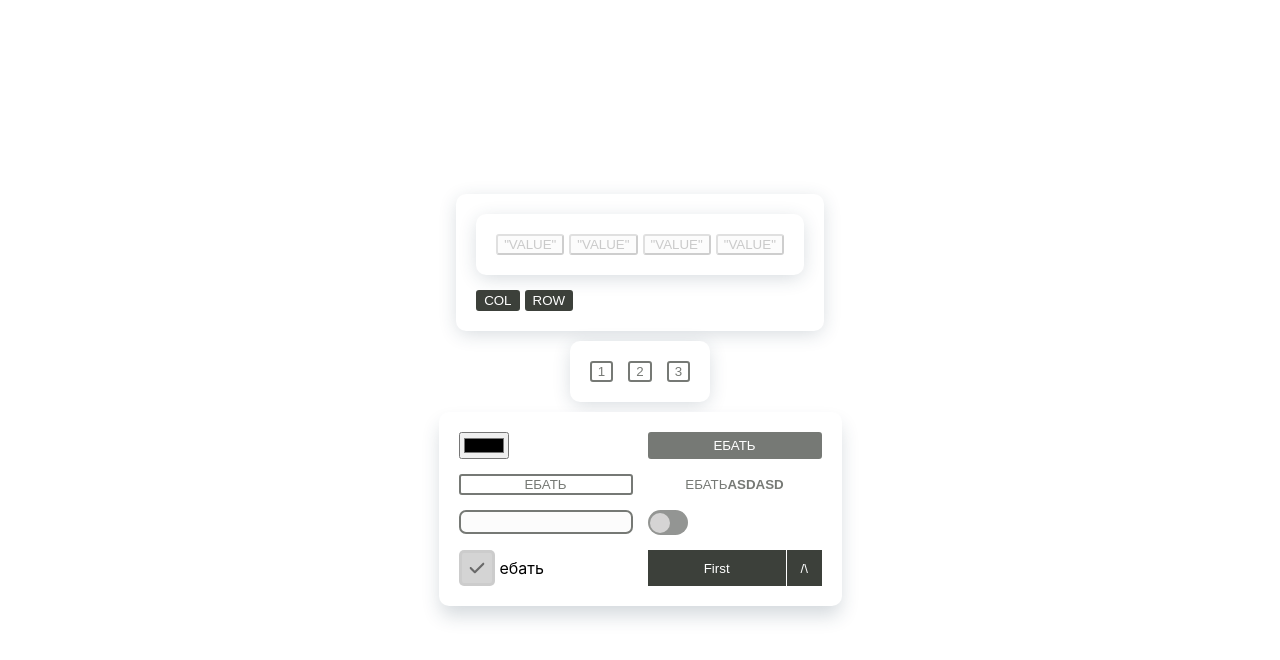
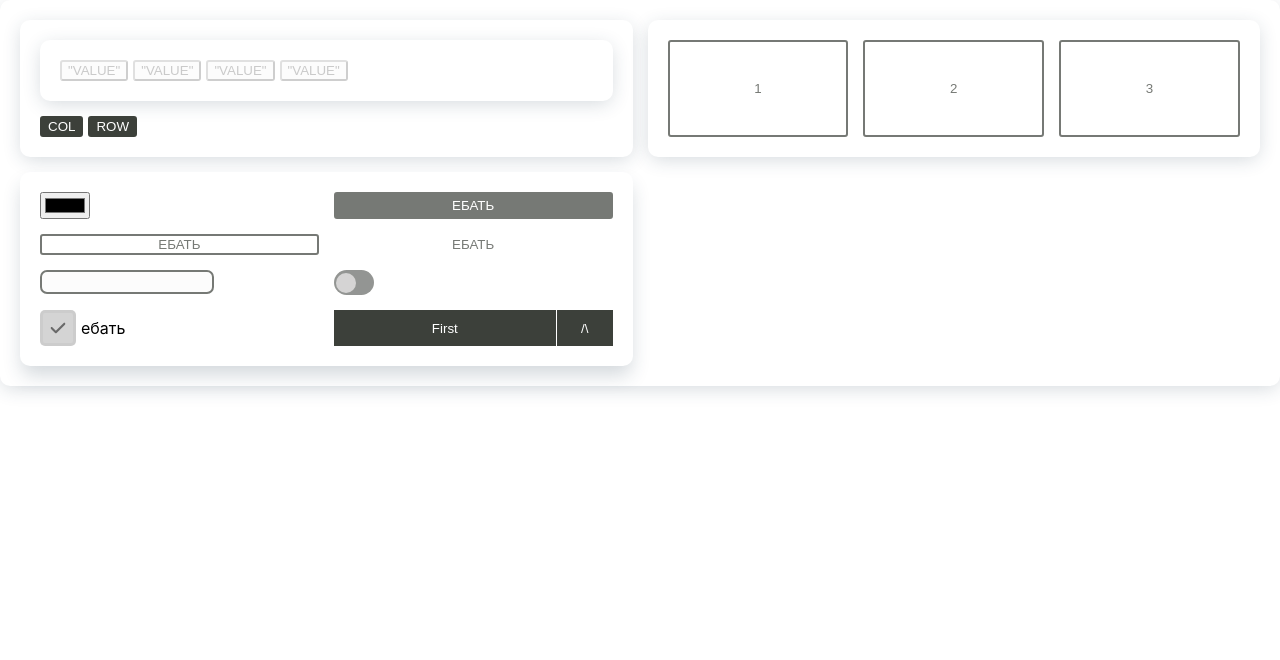
Before and after one commit to CDS-Solutions/UI, a React (Create React App) app: page / in a window 1280 px wide. Shown: the top 660 px of the page. Built offline with nearby package versions, Linux system fonts and the light colour scheme; the HTML template or start-up script is replaced by a standard one.

Commit message:
change app.tsx

```diff
--- a/src/App.tsx
+++ b/src/App.tsx
@@ -22,7 +22,8 @@ function App() {
 
 
   return (
-    <div className={styles.container}>
+    <Grid tcolumns={2}>
+
       <Grid tcolumns={1}>
 
         <Grid tcolumns={1}>
@@ -114,7 +115,6 @@ function App() {
             onClick={() => console.log(1)}
           >
             {buttonValue}
-            <b>asdasd</b>
           </Button>
 
           <Input disabled={disabled} onChange={(e:any) => setButtonValue(e.target.value)}/>
@@ -137,7 +137,7 @@ function App() {
 
 
 
-    </div>
+    </Grid>
   );
 }
 
--- a/src/components/Grid/Grid.tsx
+++ b/src/components/Grid/Grid.tsx
@@ -10,9 +10,9 @@ enum shadowEnum{
 
 type GridProps = {
     color?: string,
-    width?:string
+    width?: string
     shadow?: shadowEnum | string,
-    children?: JSX.Element[] | JSX.Element
+    children?: React.ReactNode
     tcolumns?: number
 }
 
```
